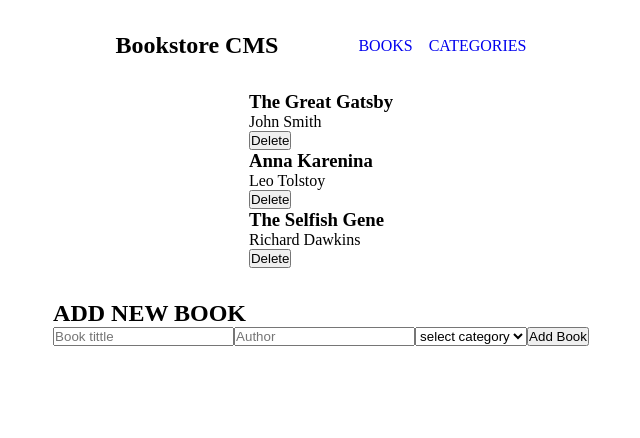
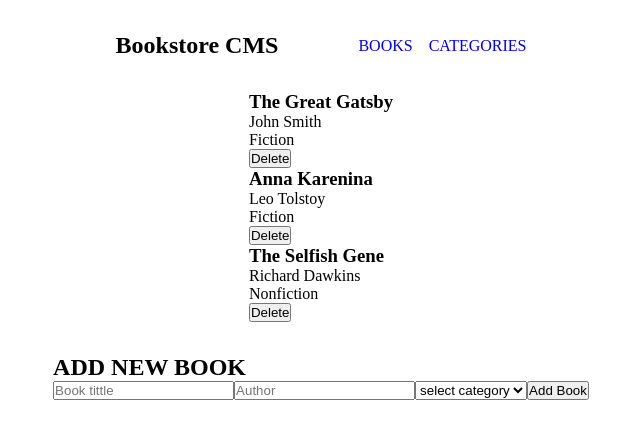
Before and after one commit to cosywasswa/Bookstore, a React (Create React App) app: page / in a window 1280 px wide. Shown: the top 438 px of the page, without its empty margins (319-959 px from the left). Built offline with nearby package versions, Linux system fonts and the light colour scheme.

Commit message:
Update ids for books and include categories to be displayed

```diff
--- a/src/components/Book.js
+++ b/src/components/Book.js
@@ -1,16 +1,20 @@
+/* eslint-disable */
 import PropTypes from 'prop-types';
 import React from 'react';
 import { useDispatch } from 'react-redux';
 import { removeBook } from '../redux/books/booksSlice';
 import Button from './Button';
 
-function Book({ item_id: id, title, author }) {
+function Book({
+   id, title, author, category,
+}) {
   const dispatch = useDispatch();
   return (
     <li>
       <div className="book">
         <h3>{title}</h3>
         <p>{author}</p>
+        <p>{category}</p>
         <Button
           type="button"
           onClick={() => dispatch(removeBook(id))}
@@ -26,5 +30,6 @@ export default Book;
 Book.propTypes = {
   title: PropTypes.string.isRequired,
   author: PropTypes.string.isRequired,
-  item_id: PropTypes.string.isRequired,
+  id: PropTypes.string.isRequired,
+  category: PropTypes.string.isRequired,
 };
```
